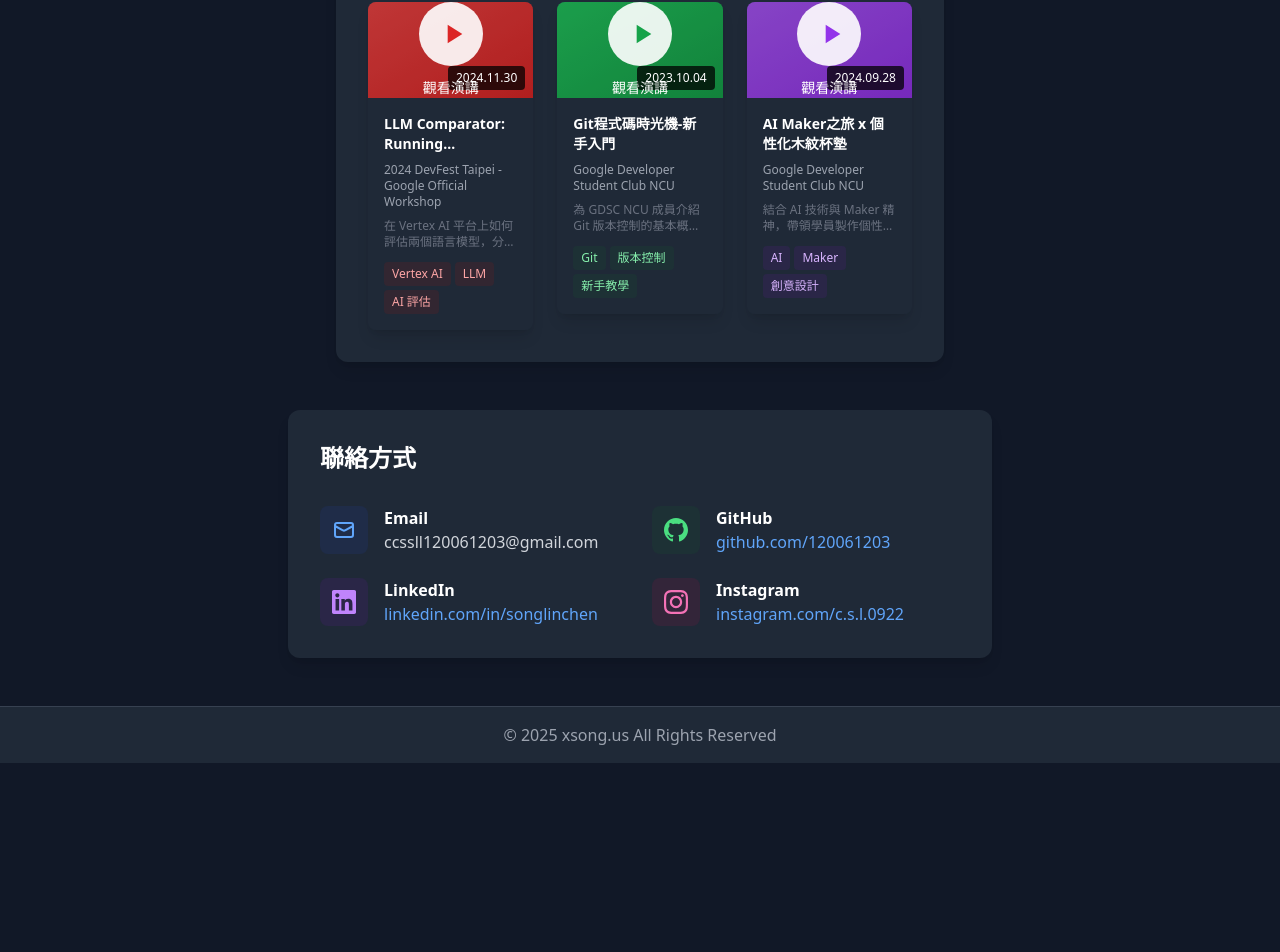
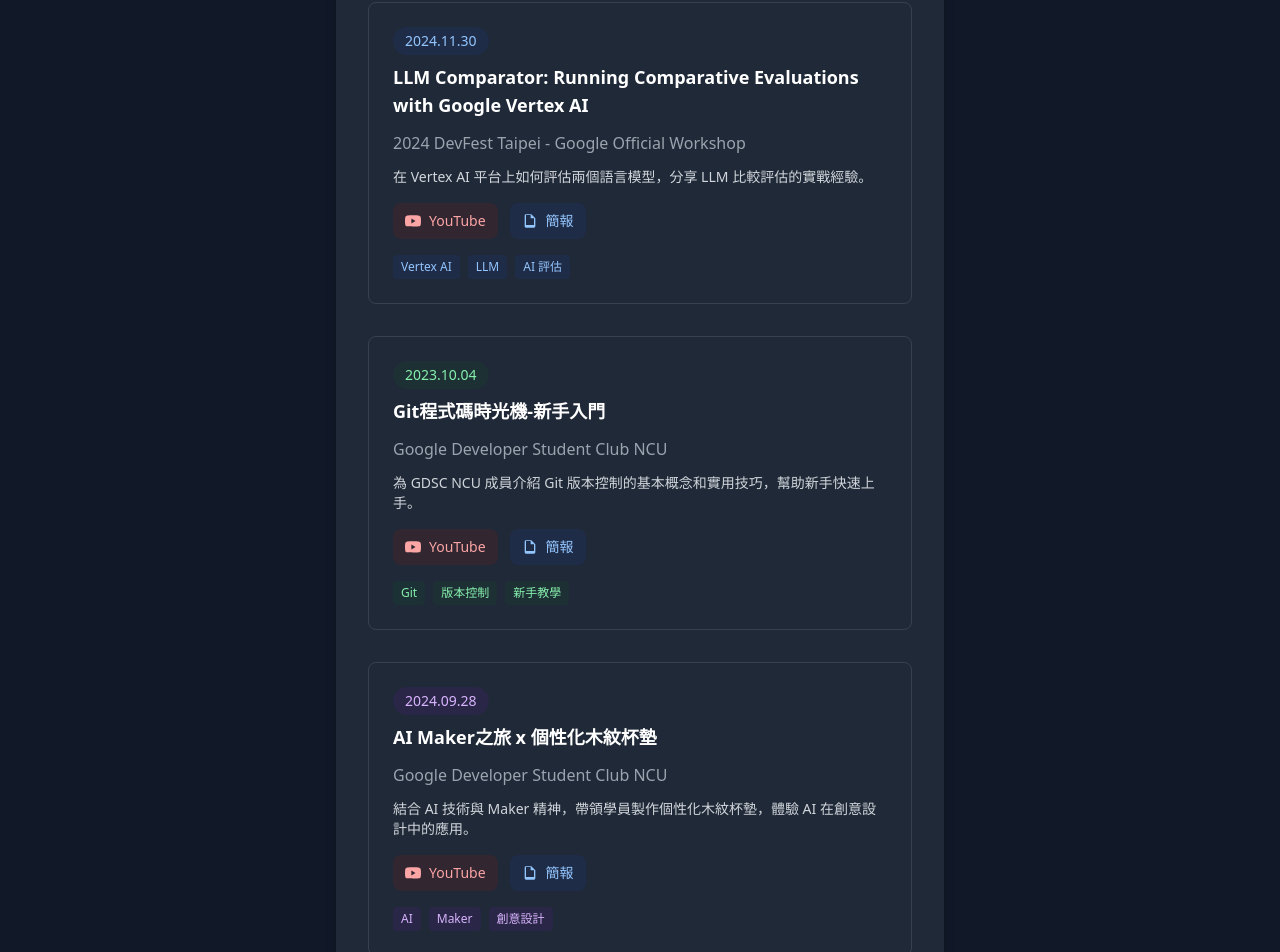
Before and after one commit to 120061203/xsong, a Next.js app: page /about in a window 1280 px wide. Shown: the part 6740-7692 px from the top of the page. Before the commit the page ends 7503 px from the top, so only its background shows below. Built offline with nearby package versions, Linux system fonts and the light colour scheme.

Commit message:
改進演講經驗區塊：改為垂直排列，重新加入簡報按鈕，方便追加新演講

```diff
--- a/app/about/page.tsx
+++ b/app/about/page.tsx
@@ -701,118 +701,142 @@
           {/* 演講經驗 */}
           <div className="bg-white dark:bg-gray-800 rounded-xl shadow-lg p-8 mb-12 mx-4 sm:mx-8 lg:mx-12">
             <h2 className="text-2xl font-bold text-gray-900 dark:text-white mb-8">演講經驗</h2>
-            <div className="grid grid-cols-1 md:grid-cols-2 lg:grid-cols-3 gap-6">
+            <div className="space-y-8">
               {/* 演講項目 1 */}
-              <div className="group cursor-pointer" onClick={() => window.open('https://www.youtube.com/watch?v=XwVvr38aO4U', '_blank')}>
-                <div className="relative overflow-hidden rounded-lg shadow-lg transition-all duration-300 group-hover:shadow-2xl group-hover:scale-105">
-                  {/* YouTube 縮圖區域 */}
-                  <div className="relative aspect-video bg-gradient-to-br from-red-500 to-red-600 flex items-center justify-center">
-                    <div className="absolute inset-0 bg-black bg-opacity-20"></div>
-                    <div className="relative z-10 text-center">
-                      <div className="w-16 h-16 bg-white bg-opacity-90 rounded-full flex items-center justify-center mb-3 mx-auto group-hover:scale-110 transition-transform duration-300">
-                        <svg className="w-8 h-8 text-red-600 ml-1" fill="currentColor" viewBox="0 0 24 24">
-                          <path d="M8 5v14l11-7z"/>
+              <div className="border border-gray-200 dark:border-gray-700 rounded-lg p-6 hover:shadow-md transition-shadow">
+                <div className="mb-3">
+                  <span className="inline-block px-3 py-1 text-sm bg-blue-100 dark:bg-blue-900/20 text-blue-800 dark:text-blue-300 rounded-full mb-2">
+                    2024.11.30
+                  </span>
+                  <h3 className="text-lg font-semibold text-gray-900 dark:text-white">LLM Comparator: Running Comparative Evaluations with Google Vertex AI</h3>
+                </div>
+                <p className="text-gray-600 dark:text-gray-400 mb-3">2024 DevFest Taipei - Google Official Workshop</p>
+                <p className="text-gray-600 dark:text-gray-300 text-sm mb-4">
+                  在 Vertex AI 平台上如何評估兩個語言模型，分享 LLM 比較評估的實戰經驗。
+                </p>
+
+                {/* 連結區域 */}
+                <div className="flex flex-wrap gap-3 mb-4">
+                  <a
+                    href="https://www.youtube.com/watch?v=XwVvr38aO4U"
+                    target="_blank"
+                    rel="noopener noreferrer"
+                    className="inline-flex items-center px-3 py-2 text-sm bg-red-100 dark:bg-red-900/20 text-red-800 dark:text-red-300 rounded-lg hover:bg-red-200 dark:hover:bg-red-900/30 transition-colors"
+                  >
+                    <svg className="w-4 h-4 mr-2" fill="currentColor" viewBox="0 0 24 24">
+                      <path d="M23.498 6.186a3.016 3.016 0 0 0-2.122-2.136C19.505 3.545 12 3.545 12 3.545s-7.505 0-9.377.505A3.017 3.017 0 0 0 .502 6.186C0 8.07 0 12 0 12s0 3.93.502 5.814a3.016 3.016 0 0 0 2.122 2.136c1.871.505 9.376.505 9.376.505s7.505 0 9.377-.505a3.015 3.015 0 0 0 2.122-2.136C24 15.93 24 12 24 12s0-3.93-.502-5.814zM9.545 15.568V8.432L15.818 12l-6.273 3.568z"/>
                     </svg>
-                      </div>
-                      <p className="text-white text-sm font-medium">觀看演講</p>
-                    </div>
-                    {/* 時間標籤 */}
-                    <div className="absolute bottom-2 right-2 bg-black bg-opacity-75 text-white text-xs px-2 py-1 rounded">
-                      2024.11.30
-                    </div>
+                    YouTube
+                  </a>
+                  <a
+                    href="https://docs.google.com/presentation/d/150t0ppvSmcPPfs7YnsXUXoqGm73F3trhX0uv1Ez1KXA/edit?slide=id.g2efaa4a1007_0_0#slide=id.g2efaa4a1007_0_0"
+                    target="_blank"
+                    rel="noopener noreferrer"
+                    className="inline-flex items-center px-3 py-2 text-sm bg-blue-100 dark:bg-blue-900/20 text-blue-800 dark:text-blue-300 rounded-lg hover:bg-blue-200 dark:hover:bg-blue-900/30 transition-colors"
+                  >
+                    <svg className="w-4 h-4 mr-2" fill="currentColor" viewBox="0 0 24 24">
+                      <path d="M14 2H6a2 2 0 0 0-2 2v16a2 2 0 0 0 2 2h12a2 2 0 0 0 2-2V8l-6-6zm-1 1v5h5v10H6V3h7z"/>
+                    </svg>
+                    簡報
+                  </a>
                 </div>
 
-                  {/* 內容區域 */}
-                  <div className="p-4 bg-white dark:bg-gray-800">
-                    <h3 className="font-semibold text-gray-900 dark:text-white text-sm mb-2 line-clamp-2 group-hover:text-red-600 dark:group-hover:text-red-400 transition-colors">
-                      LLM Comparator: Running Comparative Evaluations with Google Vertex AI
-                    </h3>
-                    <p className="text-xs text-gray-600 dark:text-gray-400 mb-2">2024 DevFest Taipei - Google Official Workshop</p>
-                    <p className="text-xs text-gray-500 dark:text-gray-500 line-clamp-2">
-                      在 Vertex AI 平台上如何評估兩個語言模型，分享 LLM 比較評估的實戰經驗。
-                    </p>
-                    <div className="flex flex-wrap gap-1 mt-3">
-                      <span className="px-2 py-1 text-xs bg-red-100 dark:bg-red-900/20 text-red-800 dark:text-red-300 rounded">Vertex AI</span>
-                      <span className="px-2 py-1 text-xs bg-red-100 dark:bg-red-900/20 text-red-800 dark:text-red-300 rounded">LLM</span>
-                      <span className="px-2 py-1 text-xs bg-red-100 dark:bg-red-900/20 text-red-800 dark:text-red-300 rounded">AI 評估</span>
-                    </div>
-                  </div>
+                <div className="flex flex-wrap gap-2">
+                  <span className="px-2 py-1 text-xs bg-blue-100 dark:bg-blue-900/20 text-blue-800 dark:text-blue-300 rounded">Vertex AI</span>
+                  <span className="px-2 py-1 text-xs bg-blue-100 dark:bg-blue-900/20 text-blue-800 dark:text-blue-300 rounded">LLM</span>
+                  <span className="px-2 py-1 text-xs bg-blue-100 dark:bg-blue-900/20 text-blue-800 dark:text-blue-300 rounded">AI 評估</span>
                 </div>
               </div>
 
               {/* 演講項目 2 */}
-              <div className="group cursor-pointer" onClick={() => window.open('https://www.youtube.com/watch?v=s3LWK39HWHM', '_blank')}>
-                <div className="relative overflow-hidden rounded-lg shadow-lg transition-all duration-300 group-hover:shadow-2xl group-hover:scale-105">
-                  {/* YouTube 縮圖區域 */}
-                  <div className="relative aspect-video bg-gradient-to-br from-green-500 to-green-600 flex items-center justify-center">
-                    <div className="absolute inset-0 bg-black bg-opacity-20"></div>
-                    <div className="relative z-10 text-center">
-                      <div className="w-16 h-16 bg-white bg-opacity-90 rounded-full flex items-center justify-center mb-3 mx-auto group-hover:scale-110 transition-transform duration-300">
-                        <svg className="w-8 h-8 text-green-600 ml-1" fill="currentColor" viewBox="0 0 24 24">
-                          <path d="M8 5v14l11-7z"/>
+              <div className="border border-gray-200 dark:border-gray-700 rounded-lg p-6 hover:shadow-md transition-shadow">
+                <div className="mb-3">
+                  <span className="inline-block px-3 py-1 text-sm bg-green-100 dark:bg-green-900/20 text-green-800 dark:text-green-300 rounded-full mb-2">
+                    2023.10.04
+                  </span>
+                  <h3 className="text-lg font-semibold text-gray-900 dark:text-white">Git程式碼時光機-新手入門</h3>
+                </div>
+                <p className="text-gray-600 dark:text-gray-400 mb-3">Google Developer Student Club NCU</p>
+                <p className="text-gray-600 dark:text-gray-300 text-sm mb-4">
+                  為 GDSC NCU 成員介紹 Git 版本控制的基本概念和實用技巧，幫助新手快速上手。
+                </p>
+
+                {/* 連結區域 */}
+                <div className="flex flex-wrap gap-3 mb-4">
+                  <a
+                    href="https://www.youtube.com/watch?v=s3LWK39HWHM"
+                    target="_blank"
+                    rel="noopener noreferrer"
+                    className="inline-flex items-center px-3 py-2 text-sm bg-red-100 dark:bg-red-900/20 text-red-800 dark:text-red-300 rounded-lg hover:bg-red-200 dark:hover:bg-red-900/30 transition-colors"
+                  >
+                    <svg className="w-4 h-4 mr-2" fill="currentColor" viewBox="0 0 24 24">
+                      <path d="M23.498 6.186a3.016 3.016 0 0 0-2.122-2.136C19.505 3.545 12 3.545 12 3.545s-7.505 0-9.377.505A3.017 3.017 0 0 0 .502 6.186C0 8.07 0 12 0 12s0 3.93.502 5.814a3.016 3.016 0 0 0 2.122 2.136c1.871.505 9.376.505 9.376.505s7.505 0 9.377-.505a3.015 3.015 0 0 0 2.122-2.136C24 15.93 24 12 24 12s0-3.93-.502-5.814zM9.545 15.568V8.432L15.818 12l-6.273 3.568z"/>
                     </svg>
-                      </div>
-                      <p className="text-white text-sm font-medium">觀看演講</p>
-                    </div>
-                    {/* 時間標籤 */}
-                    <div className="absolute bottom-2 right-2 bg-black bg-opacity-75 text-white text-xs px-2 py-1 rounded">
-                      2023.10.04
-                    </div>
+                    YouTube
+                  </a>
+                  <a
+                    href="https://docs.google.com/presentation/d/1PnOpOlVngBYEOAh6d558Ejq0hUugGaq1dGL4VTcLuIc/edit"
+                    target="_blank"
+                    rel="noopener noreferrer"
+                    className="inline-flex items-center px-3 py-2 text-sm bg-blue-100 dark:bg-blue-900/20 text-blue-800 dark:text-blue-300 rounded-lg hover:bg-blue-200 dark:hover:bg-blue-900/30 transition-colors"
+                  >
+                    <svg className="w-4 h-4 mr-2" fill="currentColor" viewBox="0 0 24 24">
+                      <path d="M14 2H6a2 2 0 0 0-2 2v16a2 2 0 0 0 2 2h12a2 2 0 0 0 2-2V8l-6-6zm-1 1v5h5v10H6V3h7z"/>
+                    </svg>
+                    簡報
+                  </a>
                 </div>
 
-                  {/* 內容區域 */}
-                  <div className="p-4 bg-white dark:bg-gray-800">
-                    <h3 className="font-semibold text-gray-900 dark:text-white text-sm mb-2 line-clamp-2 group-hover:text-green-600 dark:group-hover:text-green-400 transition-colors">
-                      Git程式碼時光機-新手入門
-                    </h3>
-                    <p className="text-xs text-gray-600 dark:text-gray-400 mb-2">Google Developer Student Club NCU</p>
-                    <p className="text-xs text-gray-500 dark:text-gray-500 line-clamp-2">
-                      為 GDSC NCU 成員介紹 Git 版本控制的基本概念和實用技巧，幫助新手快速上手。
-                    </p>
-                    <div className="flex flex-wrap gap-1 mt-3">
+                <div className="flex flex-wrap gap-2">
                   <span className="px-2 py-1 text-xs bg-green-100 dark:bg-green-900/20 text-green-800 dark:text-green-300 rounded">Git</span>
                   <span className="px-2 py-1 text-xs bg-green-100 dark:bg-green-900/20 text-green-800 dark:text-green-300 rounded">版本控制</span>
                   <span className="px-2 py-1 text-xs bg-green-100 dark:bg-green-900/20 text-green-800 dark:text-green-300 rounded">新手教學</span>
                 </div>
               </div>
+
+              {/* 演講項目 3 */}
+              <div className="border border-gray-200 dark:border-gray-700 rounded-lg p-6 hover:shadow-md transition-shadow">
+                <div className="mb-3">
+                  <span className="inline-block px-3 py-1 text-sm bg-purple-100 dark:bg-purple-900/20 text-purple-800 dark:text-purple-300 rounded-full mb-2">
+                    2024.09.28
+                  </span>
+                  <h3 className="text-lg font-semibold text-gray-900 dark:text-white">AI Maker之旅 x 個性化木紋杯墊</h3>
                 </div>
+                <p className="text-gray-600 dark:text-gray-400 mb-3">Google Developer Student Club NCU</p>
+                <p className="text-gray-600 dark:text-gray-300 text-sm mb-4">
+                  結合 AI 技術與 Maker 精神，帶領學員製作個性化木紋杯墊，體驗 AI 在創意設計中的應用。
+                </p>
+
+                {/* 連結區域 */}
+                <div className="flex flex-wrap gap-3 mb-4">
+                  <a
+                    href="https://www.youtube.com/watch?v=GYC4Ka9UJFI"
+                    target="_blank"
+                    rel="noopener noreferrer"
+                    className="inline-flex items-center px-3 py-2 text-sm bg-red-100 dark:bg-red-900/20 text-red-800 dark:text-red-300 rounded-lg hover:bg-red-200 dark:hover:bg-red-900/30 transition-colors"
+                  >
+                    <svg className="w-4 h-4 mr-2" fill="currentColor" viewBox="0 0 24 24">
+                      <path d="M23.498 6.186a3.016 3.016 0 0 0-2.122-2.136C19.505 3.545 12 3.545 12 3.545s-7.505 0-9.377.505A3.017 3.017 0 0 0 .502 6.186C0 8.07 0 12 0 12s0 3.93.502 5.814a3.016 3.016 0 0 0 2.122 2.136c1.871.505 9.376.505 9.376.505s7.505 0 9.377-.505a3.015 3.015 0 0 0 2.122-2.136C24 15.93 24 12 24 12s0-3.93-.502-5.814zM9.545 15.568V8.432L15.818 12l-6.273 3.568z"/>
+                    </svg>
+                    YouTube
+                  </a>
+                  <a
+                    href="https://docs.google.com/presentation/d/1DhGk2vi2WLfZkJbNWvd-G4Gah9nT-efk2AjN8wXoegE/edit?slide=id.g2efaa4a1007_0_621#slide=id.g2efaa4a1007_0_621"
+                    target="_blank"
+                    rel="noopener noreferrer"
+                    className="inline-flex items-center px-3 py-2 text-sm bg-blue-100 dark:bg-blue-900/20 text-blue-800 dark:text-blue-300 rounded-lg hover:bg-blue-200 dark:hover:bg-blue-900/30 transition-colors"
+                  >
+                    <svg className="w-4 h-4 mr-2" fill="currentColor" viewBox="0 0 24 24">
+                      <path d="M14 2H6a2 2 0 0 0-2 2v16a2 2 0 0 0 2 2h12a2 2 0 0 0 2-2V8l-6-6zm-1 1v5h5v10H6V3h7z"/>
+                    </svg>
+                    簡報
+                  </a>
                 </div>
 
-              {/* 演講項目 3 */}
-              <div className="group cursor-pointer" onClick={() => window.open('https://www.youtube.com/watch?v=GYC4Ka9UJFI', '_blank')}>
-                <div className="relative overflow-hidden rounded-lg shadow-lg transition-all duration-300 group-hover:shadow-2xl group-hover:scale-105">
-                  {/* YouTube 縮圖區域 */}
-                  <div className="relative aspect-video bg-gradient-to-br from-purple-500 to-purple-600 flex items-center justify-center">
-                    <div className="absolute inset-0 bg-black bg-opacity-20"></div>
-                    <div className="relative z-10 text-center">
-                      <div className="w-16 h-16 bg-white bg-opacity-90 rounded-full flex items-center justify-center mb-3 mx-auto group-hover:scale-110 transition-transform duration-300">
-                        <svg className="w-8 h-8 text-purple-600 ml-1" fill="currentColor" viewBox="0 0 24 24">
-                          <path d="M8 5v14l11-7z"/>
-                        </svg>
-                      </div>
-                      <p className="text-white text-sm font-medium">觀看演講</p>
-                    </div>
-                    {/* 時間標籤 */}
-                    <div className="absolute bottom-2 right-2 bg-black bg-opacity-75 text-white text-xs px-2 py-1 rounded">
-                      2024.09.28
-                    </div>
-                  </div>
-
-                  {/* 內容區域 */}
-                  <div className="p-4 bg-white dark:bg-gray-800">
-                    <h3 className="font-semibold text-gray-900 dark:text-white text-sm mb-2 line-clamp-2 group-hover:text-purple-600 dark:group-hover:text-purple-400 transition-colors">
-                      AI Maker之旅 x 個性化木紋杯墊
-                    </h3>
-                    <p className="text-xs text-gray-600 dark:text-gray-400 mb-2">Google Developer Student Club NCU</p>
-                    <p className="text-xs text-gray-500 dark:text-gray-500 line-clamp-2">
-                      結合 AI 技術與 Maker 精神，帶領學員製作個性化木紋杯墊，體驗 AI 在創意設計中的應用。
-                    </p>
-                    <div className="flex flex-wrap gap-1 mt-3">
+                <div className="flex flex-wrap gap-2">
                   <span className="px-2 py-1 text-xs bg-purple-100 dark:bg-purple-900/20 text-purple-800 dark:text-purple-300 rounded">AI</span>
                   <span className="px-2 py-1 text-xs bg-purple-100 dark:bg-purple-900/20 text-purple-800 dark:text-purple-300 rounded">Maker</span>
                   <span className="px-2 py-1 text-xs bg-purple-100 dark:bg-purple-900/20 text-purple-800 dark:text-purple-300 rounded">創意設計</span>
-                    </div>
-                  </div>
                 </div>
               </div>
             </div>
```
Lines whose indentation alone changed are shown as unchanged.
